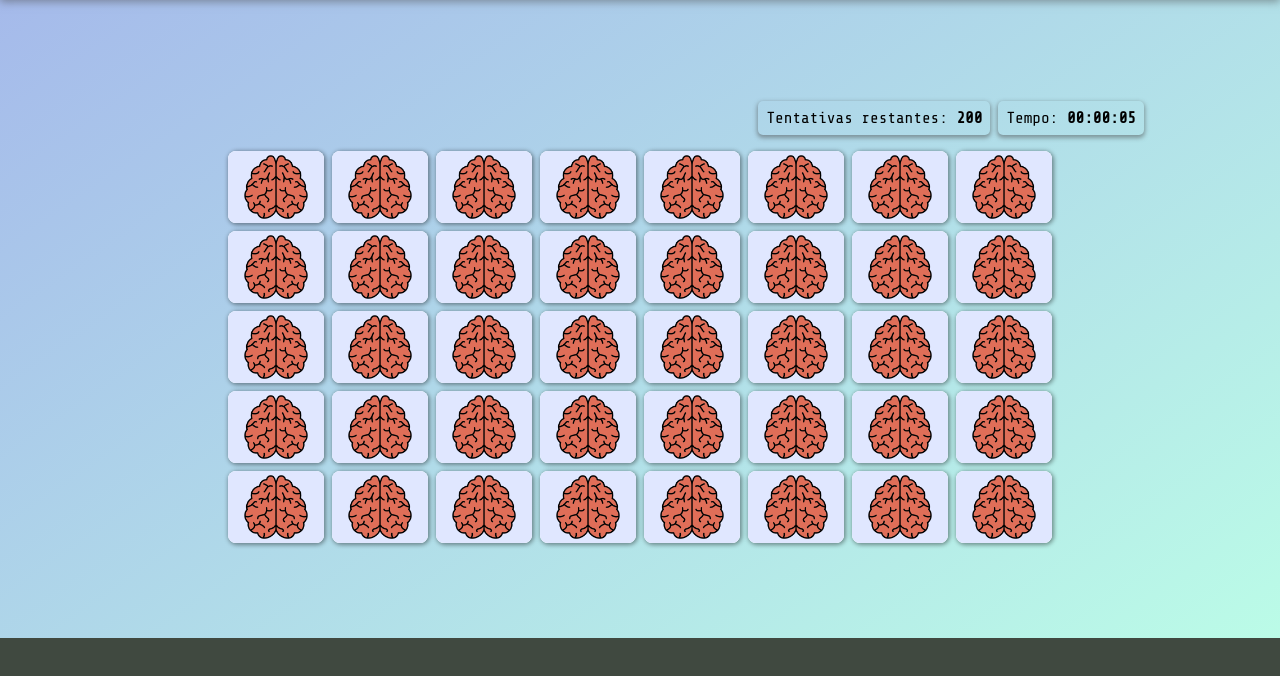
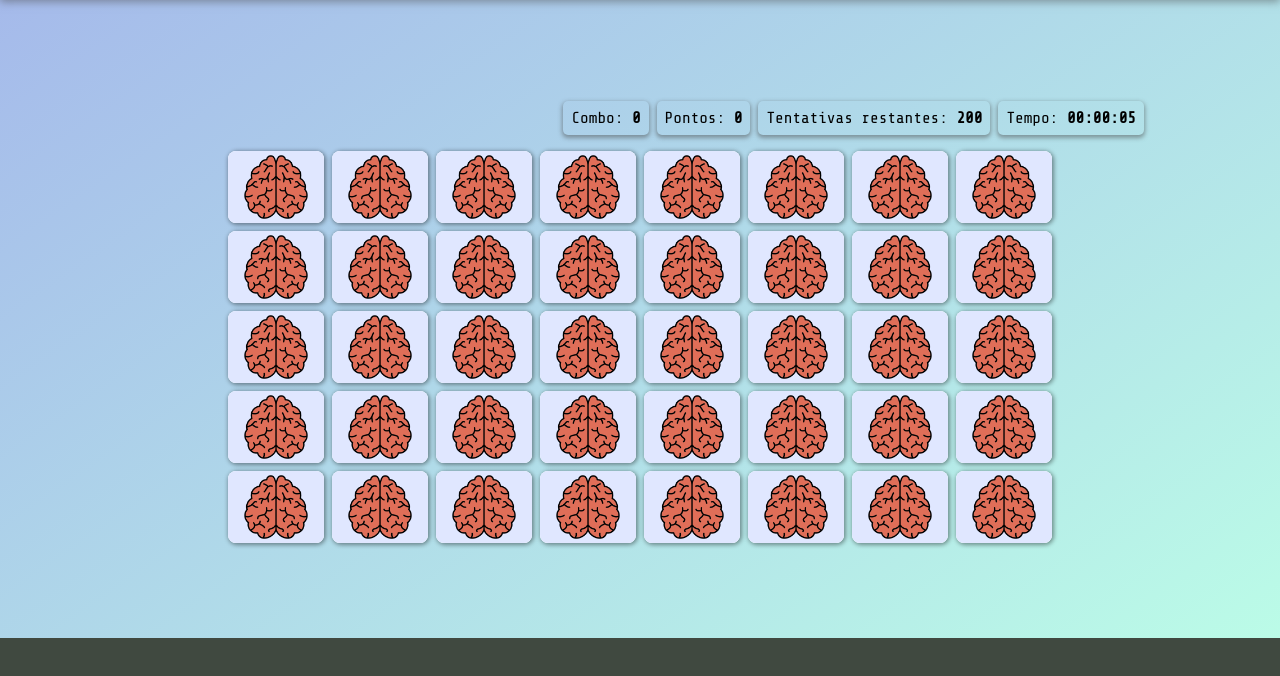
Before and after one commit to Itallo007/memory-game, a website with bundled scripts: page index.html in a window 1280 px wide. Shown: the part 162-838 px from the top of the page. Built offline with nearby package versions, Linux system fonts and the light colour scheme.

Commit message:
Implementa o sistema de recompensas

```diff
--- a/index.html
+++ b/index.html
@@ -33,6 +33,14 @@
           <span class="labelText" >Tentativas restantes:</span>
           <span id="attCount">0</span>
         </div>
+        <div class="controls-content" id="score">
+          <span class="labelText" >Pontos:</span>
+          <span id="scoreCount">0</span>
+        </div>
+        <div class="controls-content" id="combo">
+          <span class="labelText" >Combo:</span>
+          <span id="comboCount">0</span>
+        </div>
       </div>
       <div class="container">
         <!-- <div class="card">
--- a/scripts/attempt.js
+++ b/scripts/attempt.js
@@ -25,9 +25,11 @@ export default class Attempt {
           item.htmlElement.childNodes[0].style.filter = "grayscale(100%)";
         }, 400)
       })
+      Game.instance.incrementCombo();
       if(Game.instance.checkGame()) return;
       Game.instance.unlockTheGame()
     } else {
+      Game.instance.updateScore();
       setTimeout(() => {
         this.cards.map(item => {
           item.hidden()
--- a/scripts/game.js
+++ b/scripts/game.js
@@ -9,8 +9,13 @@ export default class Game {
   setOfCards = [];
   attempts = [];
   currentAttempt = null;
+  #score = 0;
+  #comboCount = 0;
+  #combo = 0;
 
   create(level) {
+    this.#resetScore();
+    this.#resetCombo();
     this.currentLevel = level;
     this.setOfCards = this.createCards();
     this.resetAttempts();
@@ -36,6 +41,29 @@ export default class Game {
     this.setOfCards.map(item => {
       containerElement.appendChild(item.htmlElement);
     })
+  }
+
+  incrementCombo = () => {
+    this.#comboCount++;
+    this.#combo = (this.#comboCount * this.#comboCount) * 10
+    document.querySelector('#comboCount').innerHTML = this.#combo
+  }
+
+  #resetCombo = () => {
+    this.#combo = 0
+    this.#comboCount = 0
+    document.querySelector('#comboCount').innerHTML = this.#combo
+  }
+
+  updateScore = () => {
+    this.#score += this.#combo
+    document.querySelector('#scoreCount').innerHTML = this.#score
+    this.#resetCombo()
+  }
+
+  #resetScore = () => {
+    this.#score = 0
+    document.querySelector('#scoreCount').innerHTML = this.#score
   }
 
   addCardToCurrentAttempt = (cardObj) => {
@@ -65,6 +93,7 @@ export default class Game {
         alert('You win!');
         this.create(this.currentLevel.next);
       }, 500);
+      this.updateScore();
       return true;
     }
     return false;
```
